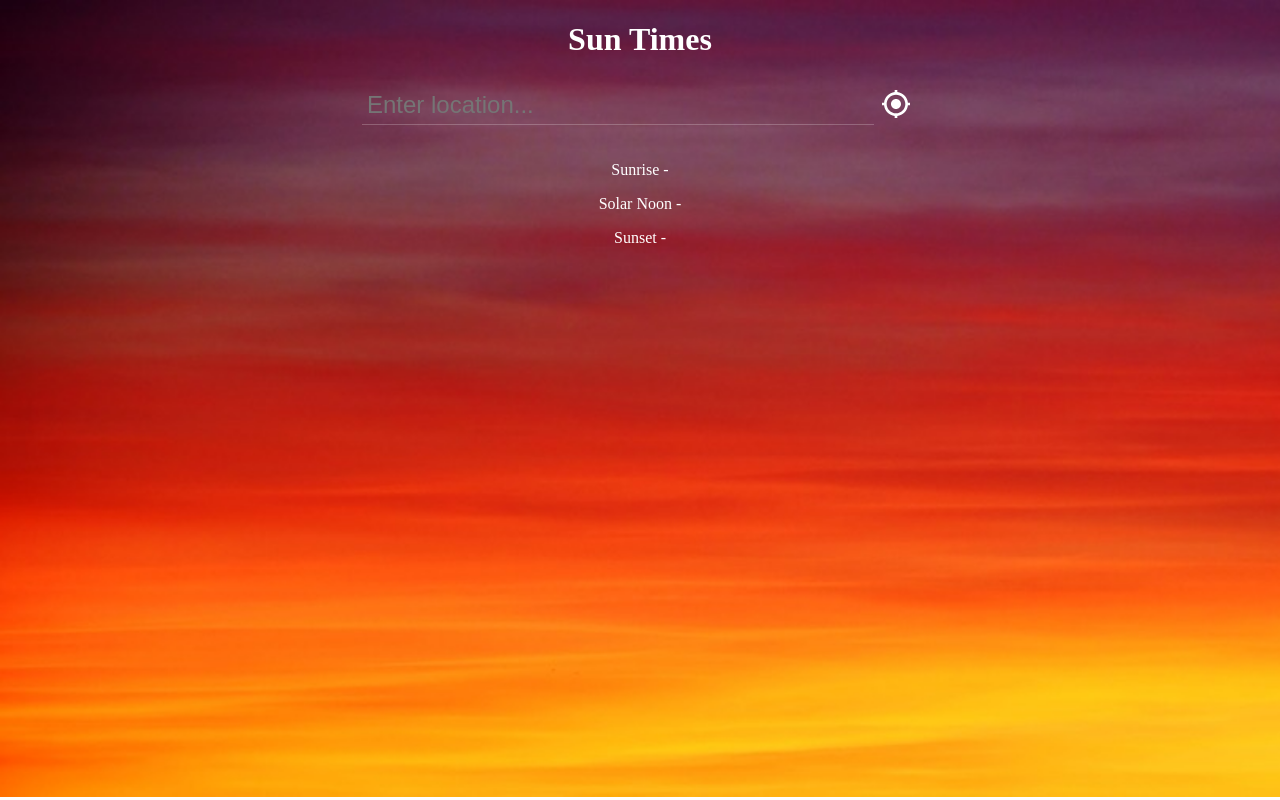
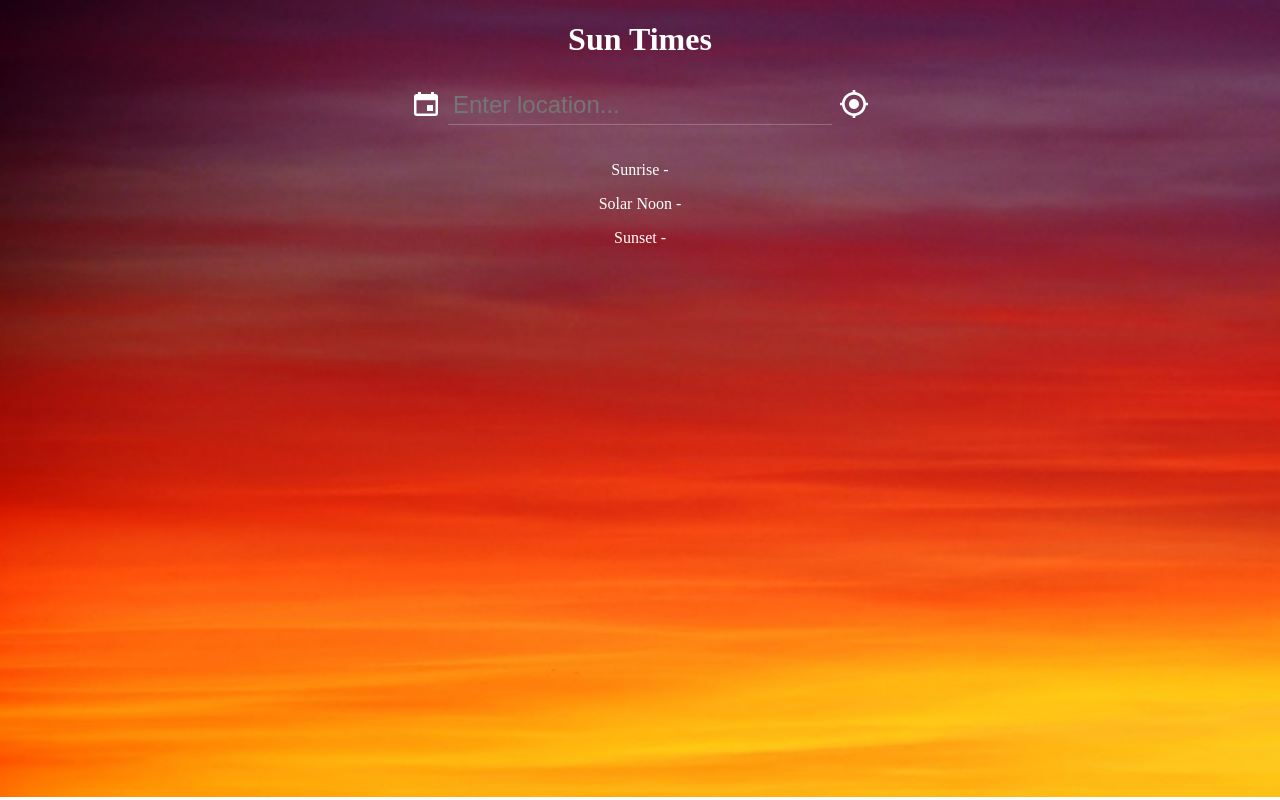
Before and after one commit to HanifCarroll/sun-times, a React (Create React App) app: page / in a window 1280 px wide. Built offline with nearby package versions, Linux system fonts and the light colour scheme.

Commit message:
Add toggle calendar functionality and change calendar button color on date pick.

```diff
--- a/src/App.js
+++ b/src/App.js
@@ -19,6 +19,8 @@ class App extends Component {
     times: {},
     error: "",
     isGPSActive: false,
+    isCalendarOpen: false,
+    isDatePicked: false,
   };
 
   getLocation = () => {
@@ -109,7 +111,11 @@ class App extends Component {
 
   onCalendarChange = date => {
     const convertedDate = convertDate(date);
-    this.setState({ date: convertedDate });
+    this.setState({
+      date: convertedDate,
+      isCalendarOpen: false,
+      isDatePicked: true,
+    });
   };
 
   onLocationChange = e => {
@@ -122,20 +128,39 @@ class App extends Component {
     this.setState({ location: e.target.value });
   };
 
+  onCalendarToggle = () => {
+    const { isCalendarOpen } = this.state;
+
+    this.setState({ isCalendarOpen: !isCalendarOpen });
+  };
+
   render() {
-    const { location, times, geoInfo, error, isGPSActive } = this.state;
+    const {
+      location,
+      times,
+      geoInfo,
+      error,
+      isGPSActive,
+      isCalendarOpen,
+      isDatePicked,
+    } = this.state;
 
     return (
       <div className="App">
         <Header />
-        {/* <Calendar onChange={date => this.onCalendarChange(date)} /> */}
         <Buttons
           location={location}
           onLocationChange={this.onLocationChange}
+          onCalendarToggle={this.onCalendarToggle}
           getTimes={this.getTimes}
           getLocation={this.getLocation}
           setLocation={this.setLocation}
           isGPSActive={isGPSActive}
+          isDatePicked={isDatePicked}
+        />
+        <Calendar
+          isCalendarOpen={isCalendarOpen}
+          onChange={date => this.onCalendarChange(date)}
         />
         <Location geoInfo={geoInfo} error={error} />
         <Times times={times} />
--- a/src/components/Buttons/index.jsx
+++ b/src/components/Buttons/index.jsx
@@ -1,5 +1,5 @@
 import React from "react";
-import { IoMdLocate } from "react-icons/io";
+import { IoMdLocate, IoMdCalendar } from "react-icons/io";
 import styles from "./styles.module.scss";
 
 export const Buttons = ({
@@ -8,6 +8,8 @@ export const Buttons = ({
   getLocation,
   setLocation,
   isGPSActive,
+  onCalendarToggle,
+  isDatePicked,
 }) => {
   const onEnterPress = e => {
     if (e.key === "Enter" && location) {
@@ -16,6 +18,13 @@ export const Buttons = ({
   };
   return (
     <div className={styles.container}>
+      <button
+        className={styles.button}
+        style={{ color: isDatePicked ? "#67d6ff" : "white" }}
+        onClick={onCalendarToggle}
+      >
+        <IoMdCalendar />
+      </button>
       <input
         className={styles.input}
         onKeyPress={e => onEnterPress(e)}
--- a/src/components/Buttons/styles.module.scss
+++ b/src/components/Buttons/styles.module.scss
@@ -11,11 +11,11 @@
   border-bottom: 1px solid rgba(255, 255, 255, 0.219);
   padding: 5px;
   font-size: 1.5em;
-  width: 80%;
+  max-width: 60%;
   margin-bottom: 20px;
 
   @media (min-width: 750px) {
-    width: 40%;
+    width: 30%;
   }
 }
 
--- a/src/components/Calendar/index.jsx
+++ b/src/components/Calendar/index.jsx
@@ -2,9 +2,12 @@ import React from "react";
 import ReactCalendar from "react-calendar";
 import styles from "./styles.module.scss";
 
-export const Calendar = ({ onChange }) => {
+export const Calendar = ({ onChange, isCalendarOpen }) => {
   return (
-    <div className={styles.container}>
+    <div
+      className={styles.container}
+      style={{ display: isCalendarOpen ? "flex" : "none" }}
+    >
       <ReactCalendar
         className={styles.calendar}
         onChange={onChange}
```
